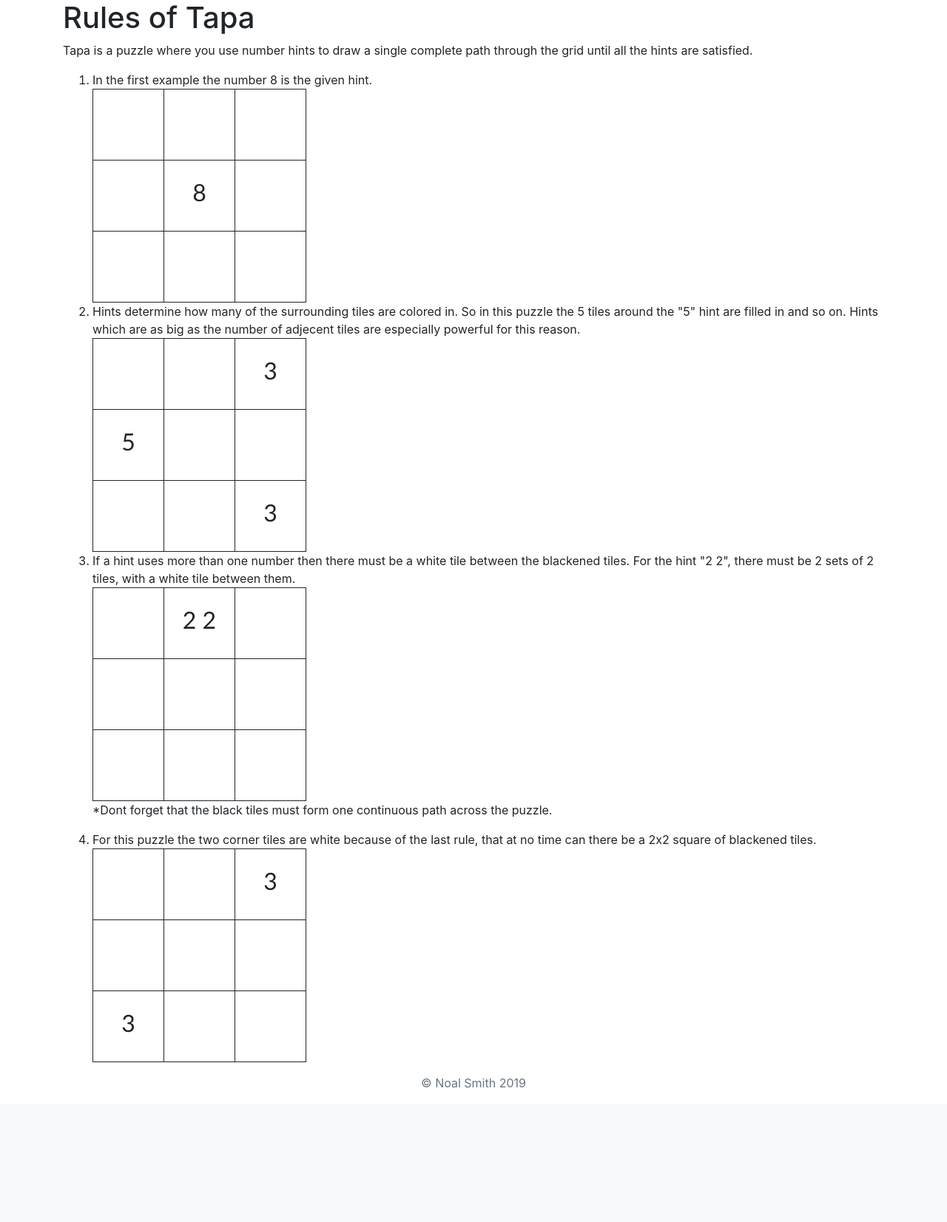
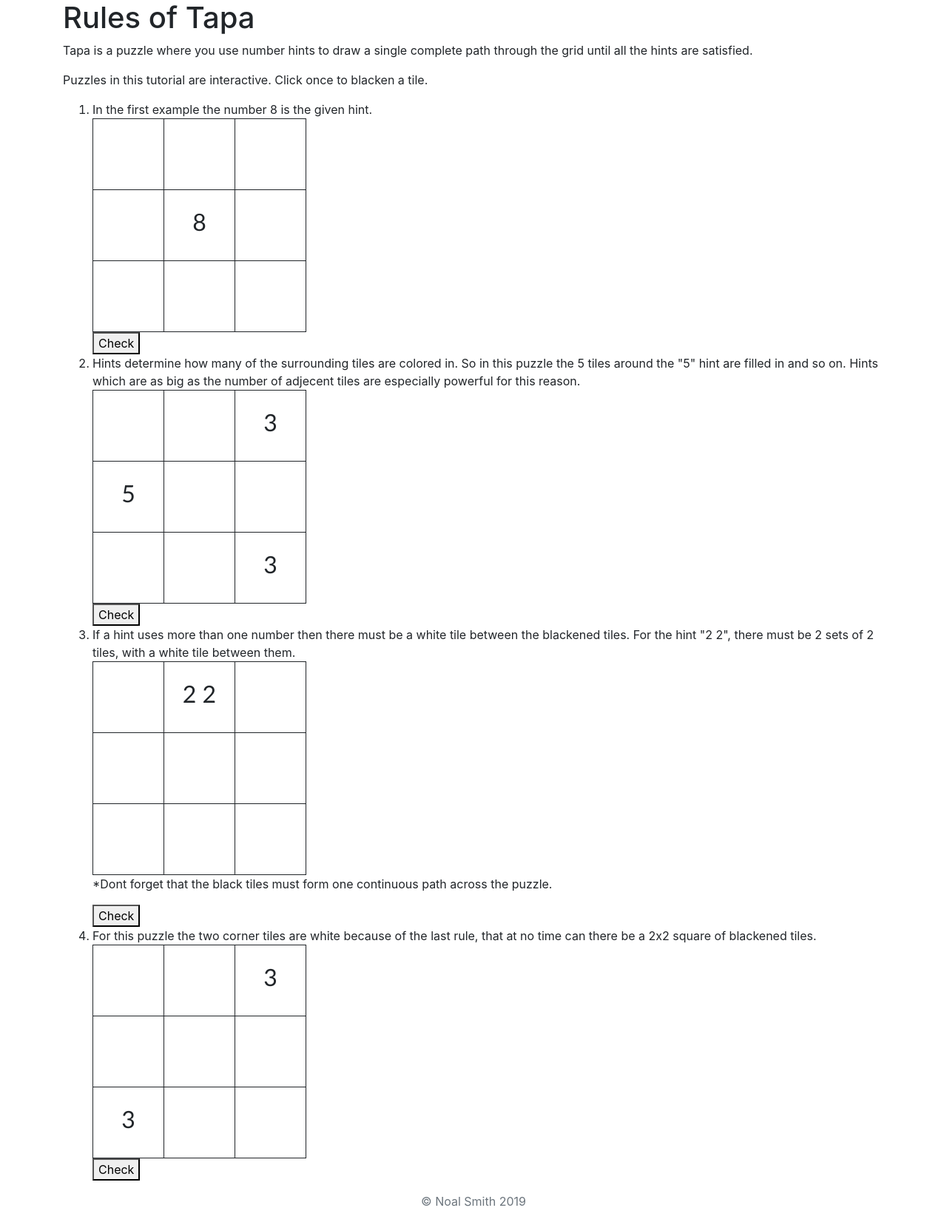
Before and after one commit to NoalS2/pytapaweb, a Django app: page /tutorial/ in a window 1280 px wide. Shown: the part 56-1708 px from the top of the page at 74% size. Before the commit the page ends 1527 px from the top, so only its background shows below. Run offline with Django 3.2, Linux system fonts and the light colour scheme; some libraries are stand-ins or nearby versions.

Commit message:
added a check solution button and right click for grey

```diff
--- a/pytapaweb/static/tapa.js
+++ b/pytapaweb/static/tapa.js
@@ -2,7 +2,7 @@ var black;
 var white;
 var grey;
 
-function tapa(solution, ident) {
+function tapa(solution, ident, buttonid) {
 
     let identity = "#" + ident
 
@@ -31,18 +31,32 @@ function tapa(solution, ident) {
     function changeColor(x,y) {
         let cellId = "#" + ident + String(x) + String(y);
         let color = $(cellId).css("background-color");
-        $(cellId).click(function() {
+        $(cellId).mousedown(function (event) {
+            switch (event.which) {
+                case 1:
                     if (this.classList.contains('hint') !== true) {
-                if (color === 'rgb(255, 255, 255)') {
+                        if (color === 'rgb(0, 0, 0)') {
+                            $(this).css("background-color", "white");
+                        } else {
                             $(this).css("background-color", "black");
-                } else if ((color === 'rgb(0, 0, 0)')) {
+                        };
+                    };
+                    break;
+                case 2:
+                    break;
+                case 3:
+                    if (this.classList.contains('hint') !== true) {
+                        if (color === 'rgb(128, 128, 128)') {
+                            $(this).css("background-color", "white");
+                        } else {
                             $(this).css("background-color", "grey");
-                } else {
-                    $(this).css("background-color", "white");
                         };
+                    };
+                    break;
             };
         });
     };
+
 
     function displayHint(x,y) {
         let sol = solution[x][y];
@@ -161,23 +175,39 @@ function tapa(solution, ident) {
         };
     };
 
+    $(buttonid).click(function () {
+        solved = checkSolution();
+        if (solved === true && $(identity).find("h1").length === 0) {
+            $(identity).append('<h1>You solved it!</h1>')
+        }
+    });
 
-    $(identity).click(function () {
+
+    $(identity).mousedown(function (event) {
+        switch (event.which) {
+            case 1:
                 for (let x = 0; x < puzzleWidth; x++) {
                         for (var y = 0; y < puzzleHeight; y++) {
                             changeColor(x,y);
                         };
                 };
-        solved = checkSolution();
-        if (solved === true && $(identity).find("h1").length === 0) {
-            $(identity).append('<h1>You solved it!</h1>')
-        }
+                break;
+            case 2:
+                break;
+            case 3:
+                for (let x = 0; x < puzzleWidth; x++) {
+                    for (var y = 0; y < puzzleHeight; y++) {
+                        changeColor(x,y);
+                    };
+                };
+                break;
+        };
     });
 };
 
 
-tapa([[111,1,1,0,1,3],[1,0,1,1,1,1],[1,1,22,31,0,1],[0,1,31,3,1,1],[1,1,0,1,1,0],[3,1,1,1,0,11]], 'daily');
-tapa([[1,1,1],[1,8,1],[1,1,1]], 'rule1');
-tapa([[1,1,3],[5,1,1],[1,1,3]], 'rule2');
-tapa([[1,22,1],[1,0,1],[1,1,1]], 'rule3');
-tapa([[0,1,3],[1,1,1],[3,1,0]], 'rule4');
+tapa([[111,1,1,0,1,3],[1,0,1,1,1,1],[1,1,22,31,0,1],[0,1,31,3,1,1],[1,1,0,1,1,0],[3,1,1,1,0,11]], 'daily', '#dailybutton');
+tapa([[1,1,1],[1,8,1],[1,1,1]], 'rule1', '#button1');
+tapa([[1,1,3],[5,1,1],[1,1,3]], 'rule2', '#button2');
+tapa([[1,22,1],[1,0,1],[1,1,1]], 'rule3', '#button3');
+tapa([[0,1,3],[1,1,1],[3,1,0]], 'rule4', '#button4');
--- a/tutorial/templates/tutorial/tutorial.html
+++ b/tutorial/templates/tutorial/tutorial.html
@@ -9,15 +9,20 @@
     </style>
 <h1>Rules of Tapa</h1>
 <p>Tapa is a puzzle where you use number hints to draw a single complete path through the grid until all the hints are satisfied.</p>
+<p>Puzzles in this tutorial are interactive. Click once to blacken a tile.</p>
 <ol>
     <li>In the first example the number 8 is the given hint.</li>
-    <div id="rule1"></div>
+    <div id="rule1" oncontextmenu="return false;"></div>
+    <button id='button1'>Check</button>
     <li>Hints determine how many of the surrounding tiles are colored in. So in this puzzle the 5 tiles around the "5" hint are filled in and so on. Hints which are as big as the number of adjecent tiles are especially powerful for this reason.</li>
-    <div id="rule2"></div>
+    <div id="rule2" oncontextmenu="return false";></div>
+    <button id='button2'>Check</button>
     <li>If a hint uses more than one number then there must be a white tile between the blackened tiles. For the hint "2 2", there must be 2 sets of 2 tiles, with a white tile between them.</li>
-    <div id="rule3"></div><p>*Dont forget that the black tiles must form one continuous path across the puzzle.</p>
+    <div id="rule3" oncontextmenu="return false";></div><p>*Dont forget that the black tiles must form one continuous path across the puzzle.</p>
+    <button id='button3'>Check</button>
     <li>For this puzzle the two corner tiles are white because of the last rule, that at no time can there be a 2x2 square of blackened tiles.</li>
-    <div id="rule4"></div>
+    <div id="rule4" oncontextmenu="return false;"></div>
+    <button id='button4'>Check</button>
 </ol>
 <script src="https://code.jquery.com/jquery-3.4.1.slim.min.js" integrity="sha384-J6qa4849blE2+poT4WnyKhv5vZF5SrPo0iEjwBvKU7imGFAV0wwj1yYfoRSJoZ+n" crossorigin="anonymous"></script>
 <script src="{% static 'tapa.js' %}"></script>
```
Also changed, not shown: tapa/templates/tapa/tapa.html (+6 -4 lines). Lines whose indentation alone changed are shown as unchanged.
